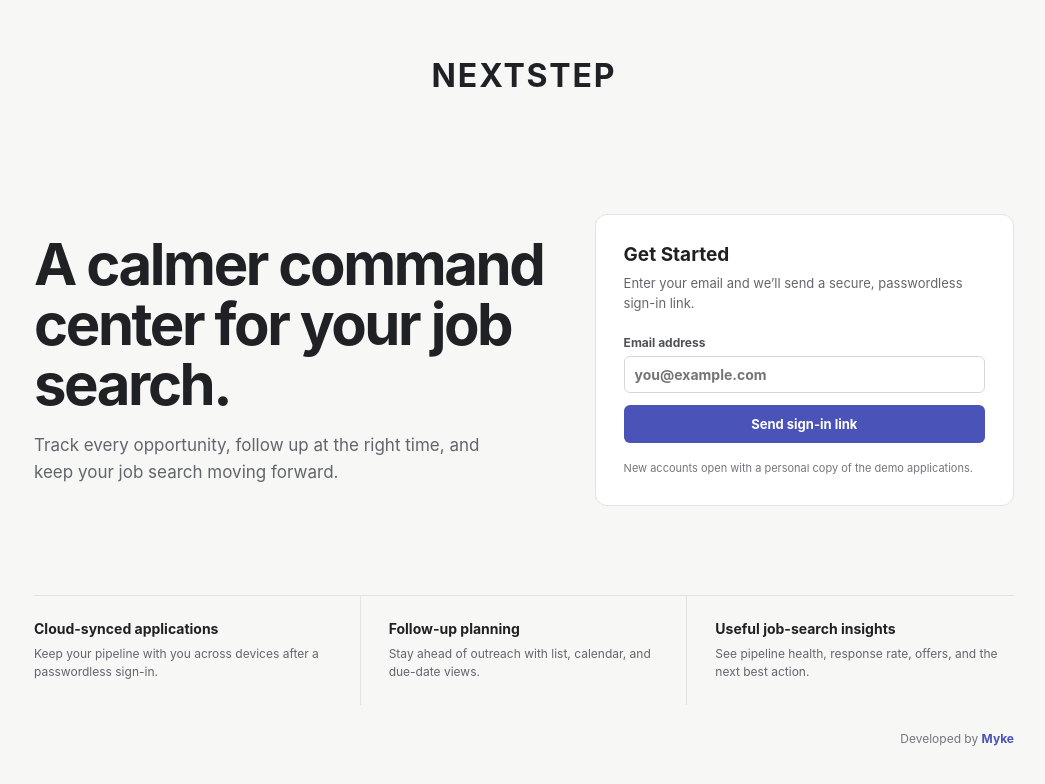
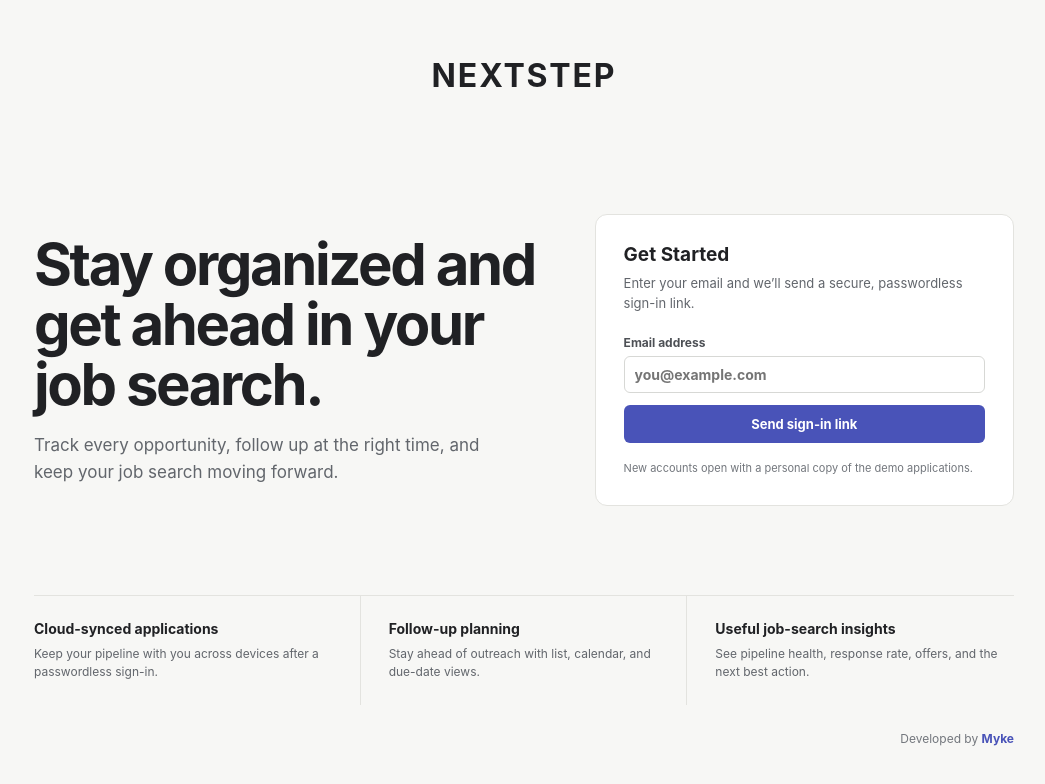
Before and after one commit to MykeRam/nextstep, a React (Vite) app: page / in a window 1280 px wide. Shown: the top 784 px of the page, without its empty margins (116-1161 px from the left). Built offline with nearby package versions, Linux system fonts and the light colour scheme; no server answers.

Commit message:
Update landing page headline

```diff
--- a/src/components/LandingPage/LandingPage.tsx
+++ b/src/components/LandingPage/LandingPage.tsx
@@ -42,7 +42,7 @@ export function LandingPage({ isConfigured, onSendMagicLink }: LandingPageProps)
       </header>
       <section className="landing-hero" aria-labelledby="landing-title">
         <div className="landing-intro">
-          <h1 id="landing-title">A calmer command center for your job search.</h1>
+          <h1 id="landing-title">Stay organized and get ahead in your job search.</h1>
           <p>
             Track every opportunity, follow up at the right time, and keep your job search moving
             forward.
```
